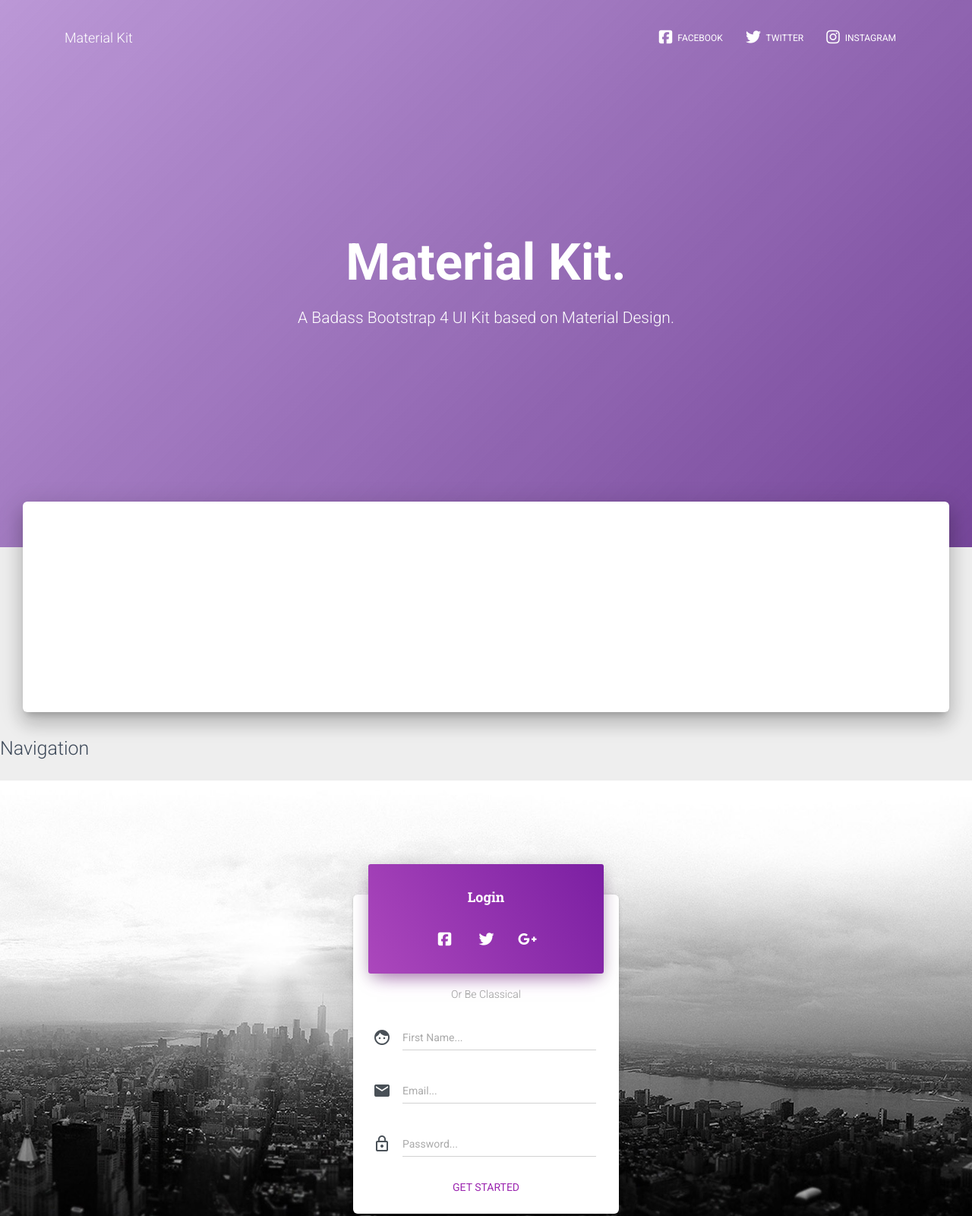
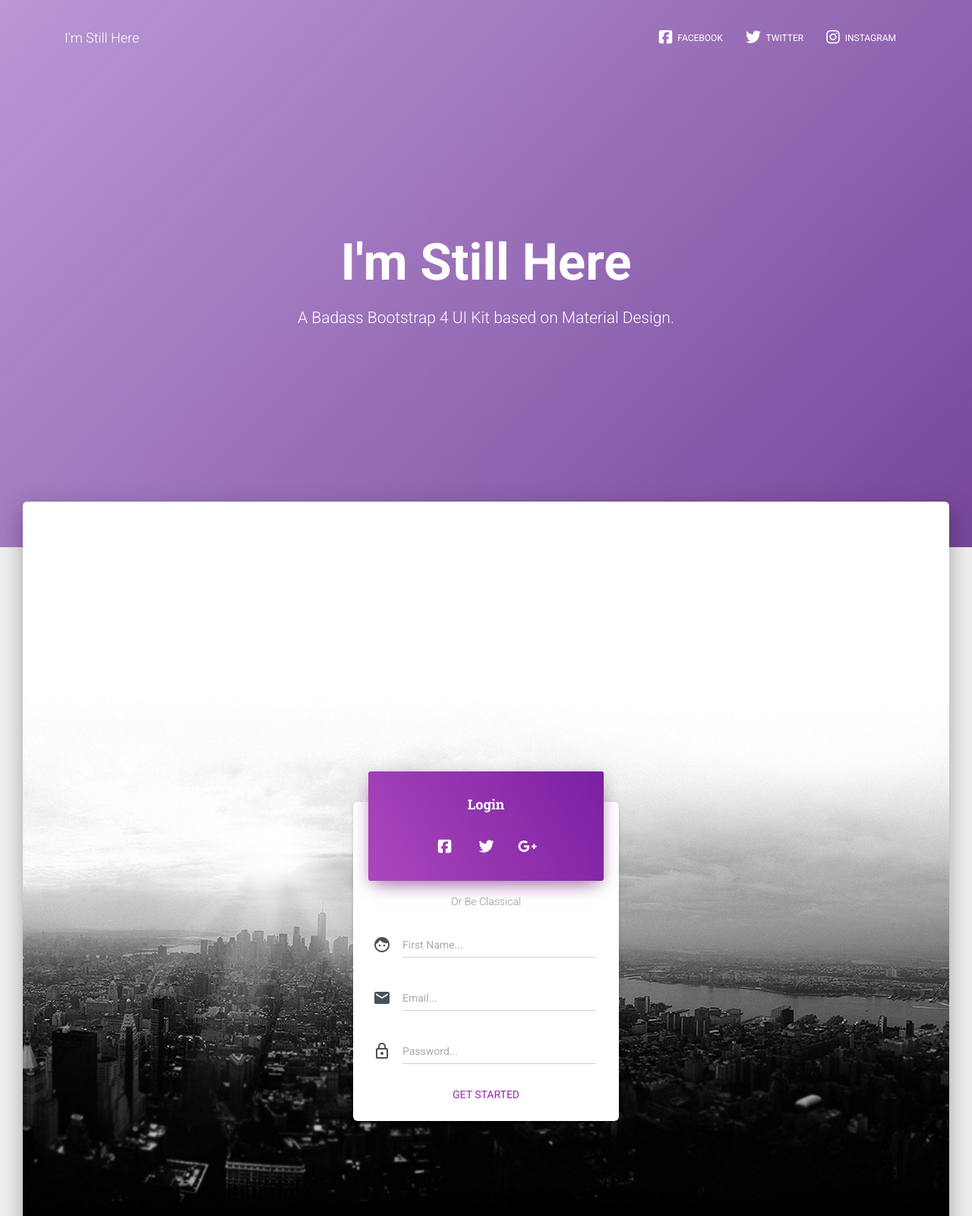
Before and after one commit to PlattnumTech/ImStillHere, a website: page index.html in a window 1280 px wide. Shown: the top 1600 px of the page at 76% size. Drawn offline with Linux system fonts and the light colour scheme; some packages are replaced by stand-ins of ours.

Commit message:
CM4
House CLeaning

```diff
--- a/index.html
+++ b/index.html
@@ -13,7 +13,6 @@
  * The above copyright notice and this permission notice shall be included in all copies or substantial portions of the Software. -->
 
 
-  <!-- CSS Just for demo purpose, don't include it in your project -->
  <!DOCTYPE html>
  <html lang="en">
 
@@ -23,7 +22,7 @@
    <link rel="icon" type="image/png" href="./assets/img/favicon.png">
    <meta http-equiv="X-UA-Compatible" content="IE=edge,chrome=1" />
    <title>
-     Material Kit by Creative Tim
+     "I'm Still Here"
    </title>
    <meta content='width=device-width, initial-scale=1.0, maximum-scale=1.0, user-scalable=0, shrink-to-fit=no' name='viewport' />
    <!--     Fonts and icons     -->
@@ -35,12 +34,13 @@
    <link href="./assets/demo/demo.css" rel="stylesheet" />
  </head>
 
+
  <body class="index-page sidebar-collapse">
    <nav class="navbar navbar-transparent navbar-color-on-scroll fixed-top navbar-expand-lg" color-on-scroll="100" id="sectionsNav">
      <div class="container">
        <div class="navbar-translate">
          <a class="navbar-brand" href="https://demos.creative-tim.com/material-kit/index.html">
-           Material Kit </a>
+           I'm Still Here</a>
          <button class="navbar-toggler" type="button" data-toggle="collapse" aria-expanded="false" aria-label="Toggle navigation">
            <span class="sr-only">Toggle navigation</span>
            <span class="navbar-toggler-icon"></span>
@@ -70,12 +70,12 @@
 
      </div>
    </nav>
-   <div class="page-header header-filter clear-filter purple-filter" data-parallax="true" style="background-image: url('assets/img/Neighborhood.jpg')">
+   <div class="page-header header-filter clear-filter purple-filter" data-parallax="true" style="background-image: url('./assets/img/Neigh')">
      <div class="container">
        <div class="row">
          <div class="col-md-8 ml-auto mr-auto">
            <div class="brand">
-             <h1>Material Kit.</h1>
+             <h1>I'm Still Here</h1>
              <h3>A Badass Bootstrap 4 UI Kit based on Material Design.</h3>
            </div>
          </div>
@@ -87,8 +87,7 @@
        <div class="container">
          <div class="title">
 
-           </div>
-         </div>
+
          <!--                 end buttons		         -->
          <div class="space-50"></div>
          <!--                 inputs -->
@@ -100,15 +99,8 @@
        </div>
      </div>
 
-           </div>
-         </div>
-         <!-- 	            end menu -->
-         <div class="title">
-           <h3>Navigation</h3>
-         </div>
-       </div>
+
        <!--             navbar -->
-
      <div class="section section-signup page-header" style="background-image: url('./assets/img/city.jpg');">
        <div class="container">
          <div class="row">
```
